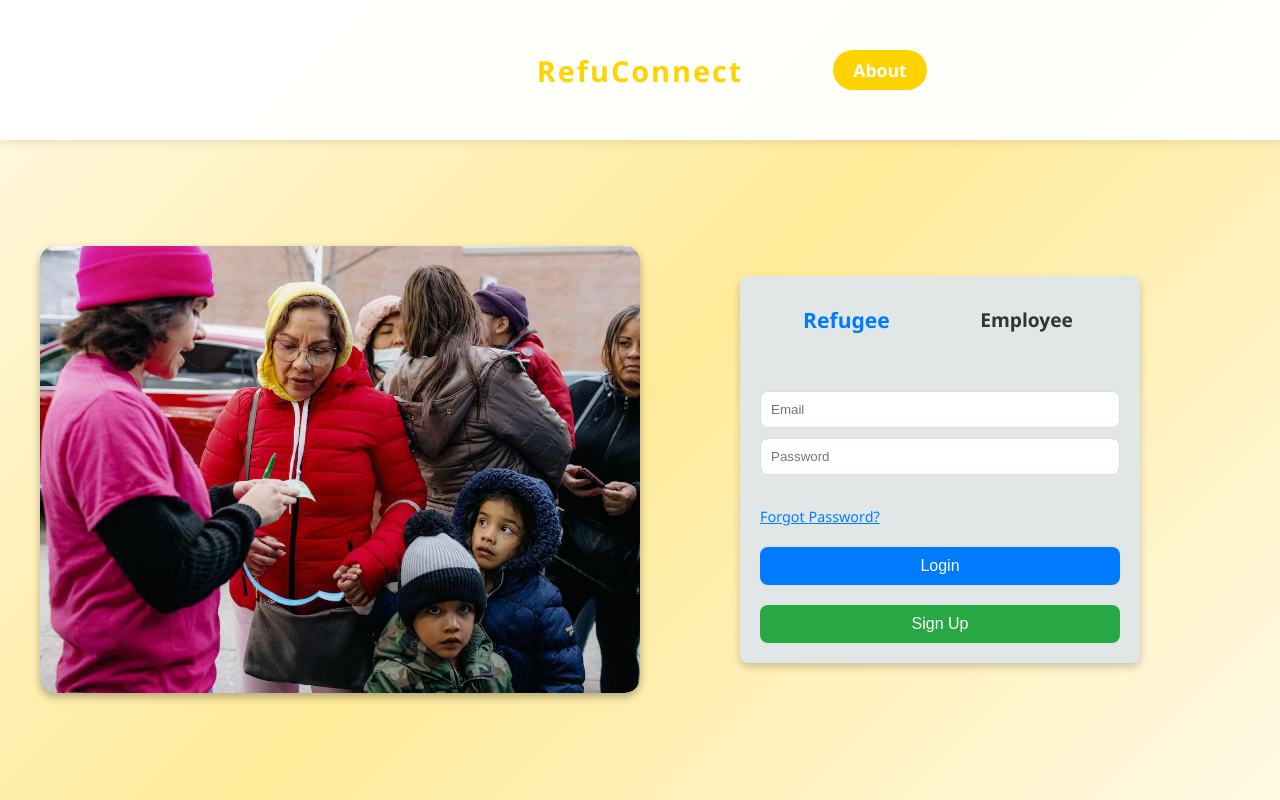
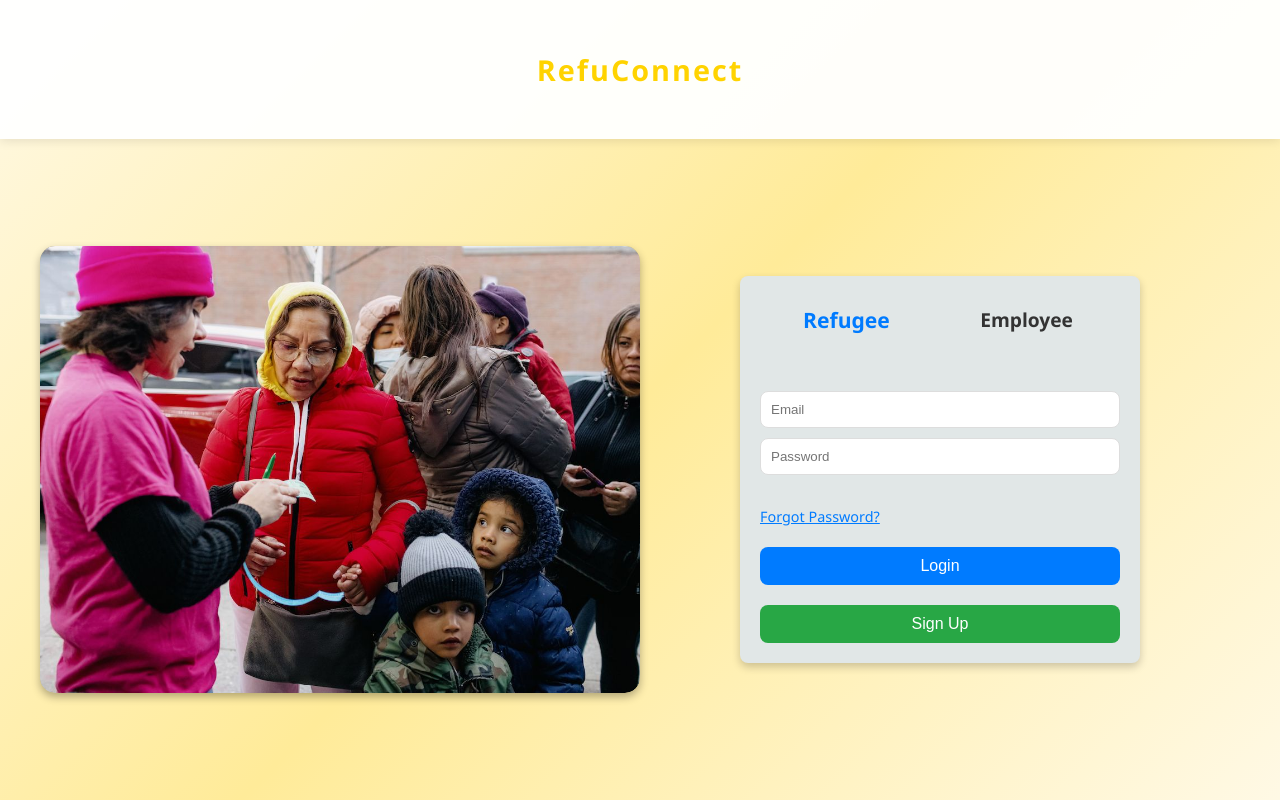
Before and after one commit to ehab20011/p-hacks, a React (Create React App) app in the folder client/: page /login in a window 1280 px wide. Shown: the top 800 px of the page. Built offline with nearby package versions, Linux system fonts and the light colour scheme; no server answers.

Commit message:
Fixed everything

```diff
--- a/client/src/components/NavBar.jsx
+++ b/client/src/components/NavBar.jsx
@@ -24,9 +24,7 @@ const NavBar = () => {
           </a>
         </div>
         <nav className="navbar-links right">
-          <a href="login" className="navbar-login">
-            About
-          </a>
+
           <div className="navbar-language">
             <div id="google_translate_element"></div>
           </div>
```
Also changed, not shown: client/src/App.js (line endings or trailing spaces), client/src/components/Login.jsx (line endings or trailing spaces).
